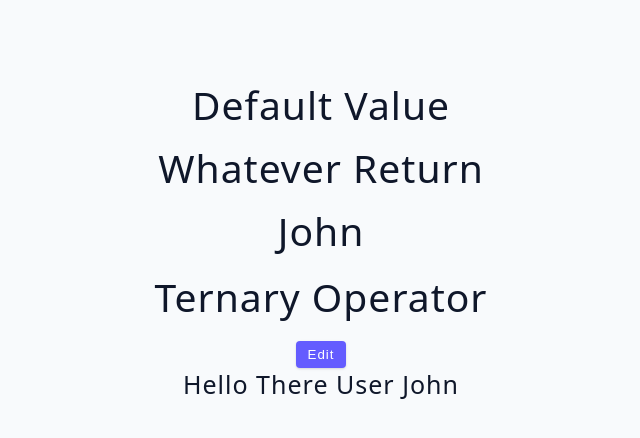
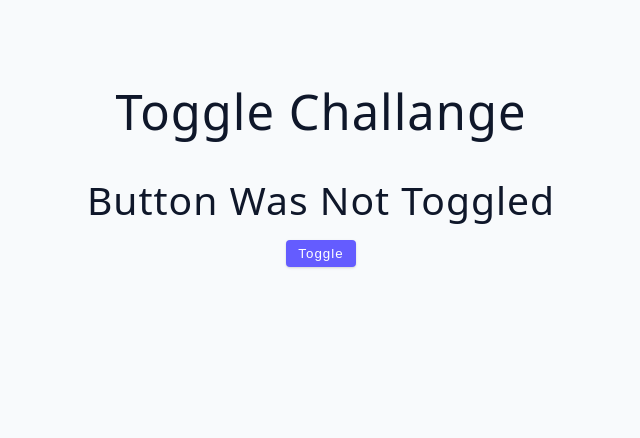
Before and after one commit to Radexman/advanced-react, a React (Vite) app: page / in a window 1280 px wide. Shown: the top 438 px of the page, without its empty margins (319-959 px from the left). Built offline with nearby package versions, Linux system fonts and the light colour scheme.

Commit message:
Toggle Challenge

```diff
--- a/src/App.jsx
+++ b/src/App.jsx
@@ -1,4 +1,4 @@
-import Starter from './tutorial/Conditional Rendering/05-short-circuit-examples';
+import Starter from './tutorial/Conditional Rendering/06-toggle-challange';
 
 function App() {
 	return (
--- /dev/null
+++ b/src/tutorial/Conditional Rendering/06-toggle-challange.jsx
@@ -0,0 +1,33 @@
+import { useState } from 'react';
+
+const ToggleChallange = () => {
+	const [isToggled, setIsToggled] = useState(false);
+
+	const handleClick = () => {
+		setIsToggled(!isToggled);
+	};
+
+	return (
+		<div>
+			<h1 style={{ margin: '2rem 0' }}>Toggle Challange</h1>
+			{isToggled ? <ToggledEl /> : <NotToggled />}
+			<button
+				className='btn'
+				type='button'
+				onClick={handleClick}
+			>
+				Toggle
+			</button>
+		</div>
+	);
+};
+
+const ToggledEl = () => {
+	return <h2>Button Has Been Toggled</h2>;
+};
+
+const NotToggled = () => {
+	return <h2>Button Was Not Toggled</h2>;
+};
+
+export default ToggleChallange;
```
